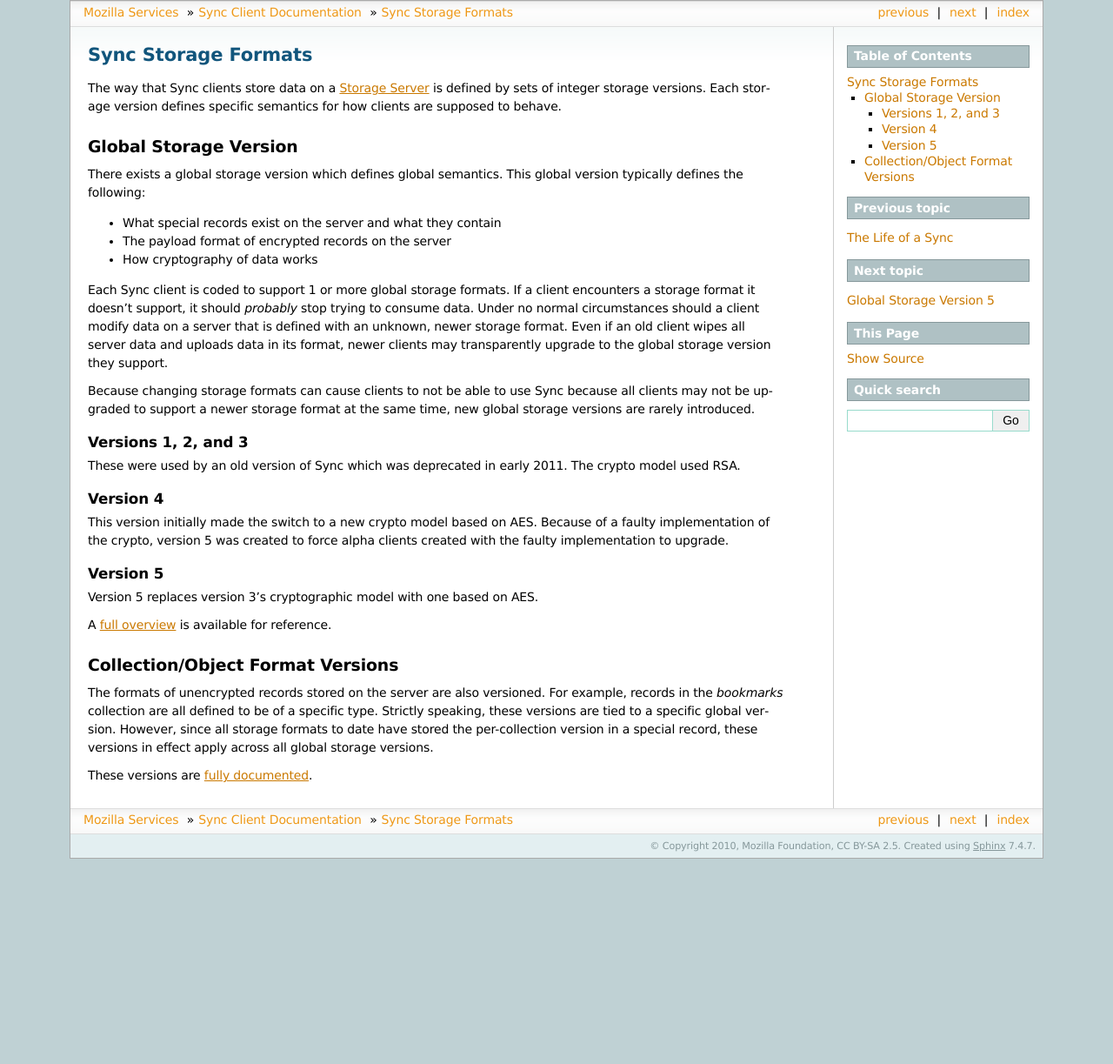
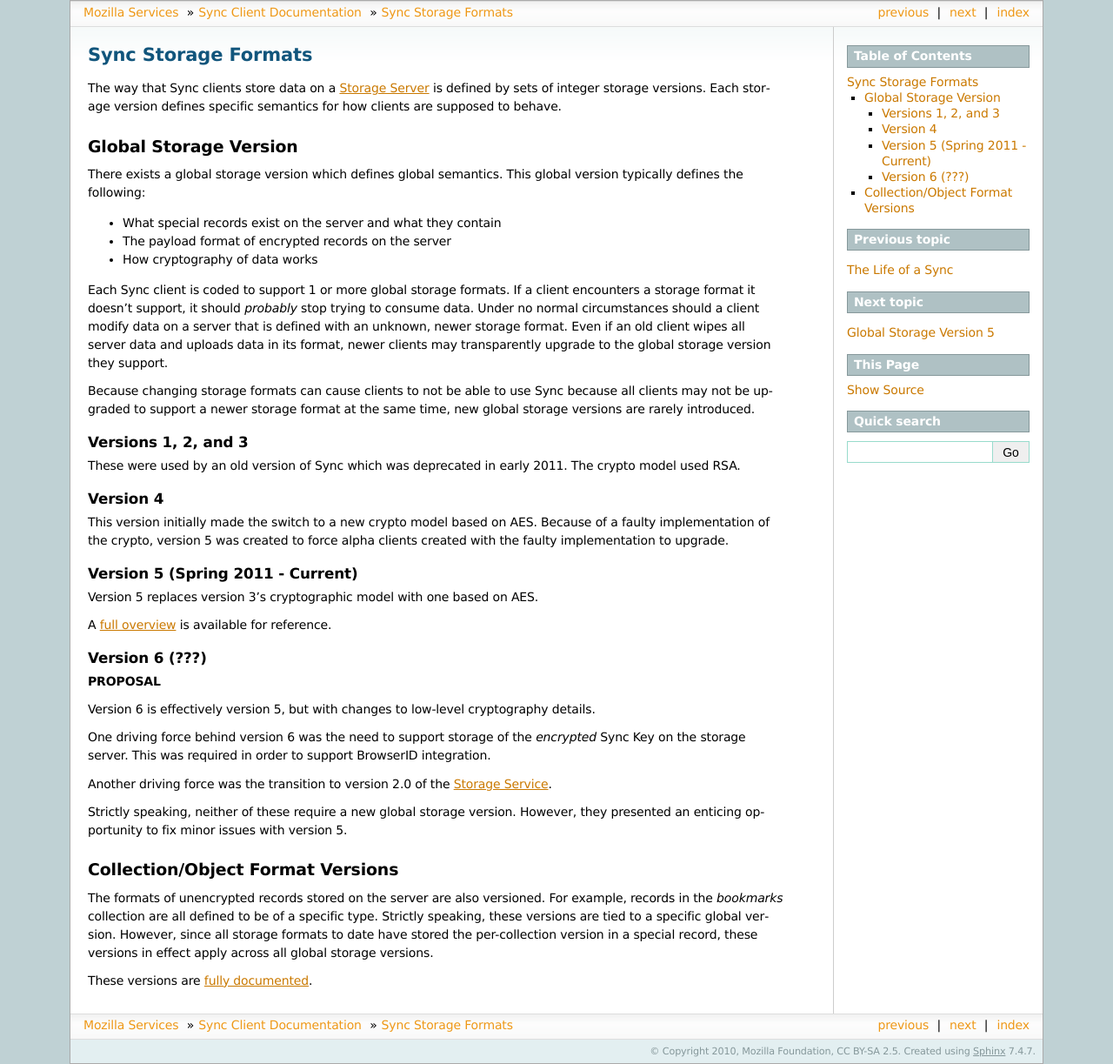
Before and after one commit to mozilla-services/docs, a Sphinx documentation site: the page built from source/sync/storageformats.rst, in a window 1280 px wide. Shown: the whole page at 87% size. Built offline with Sphinx 7.4.7, drawn with Linux system fonts in a browser that asks for light colours; before the commit the page ends 987 px from its top, so only the background shows below that.

Commit message:
[sync] Add link to storage format 6 to storage formats listing

```diff
--- a/source/sync/storageformats.rst
+++ b/source/sync/storageformats.rst
@@ -42,12 +42,31 @@
 Because of a faulty implementation of the crypto, version 5 was created to
 force alpha clients created with the faulty implementation to upgrade.
 
-Version 5
----------
+Version 5 (Spring 2011 - Current)
+---------------------------------
 
 Version 5 replaces version 3's cryptographic model with one based on AES.
 
 A :ref:`full overview<sync_storageformat5>` is available for reference.
+
+Version 6 (???)
+---------------
+
+**PROPOSAL**
+
+Version 6 is effectively version 5, but with changes to low-level cryptography
+details.
+
+One driving force behind version 6 was the need to support storage of the
+*encrypted* Sync Key on the storage server. This was required in order to
+support BrowserID integration.
+
+Another driving force was the transition to version 2.0 of the
+:ref:`Storage Service<server_storage>`.
+
+Strictly speaking, neither of these require a new global storage version.
+However, they presented an enticing opportunity to fix minor issues with
+version 5.
 
 Collection/Object Format Versions
 =================================
```
